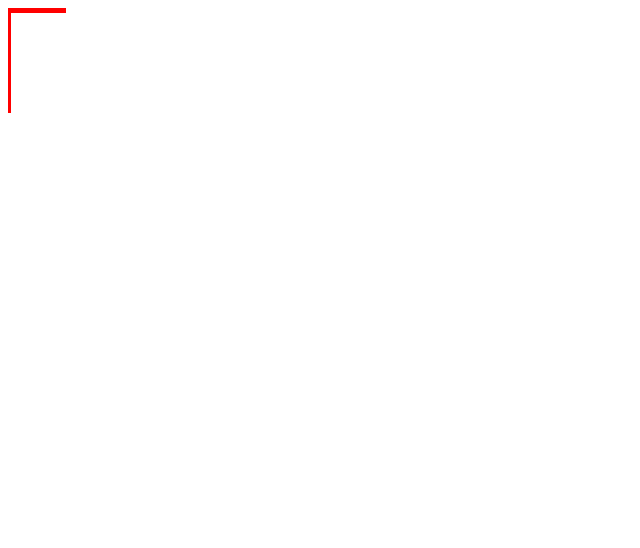
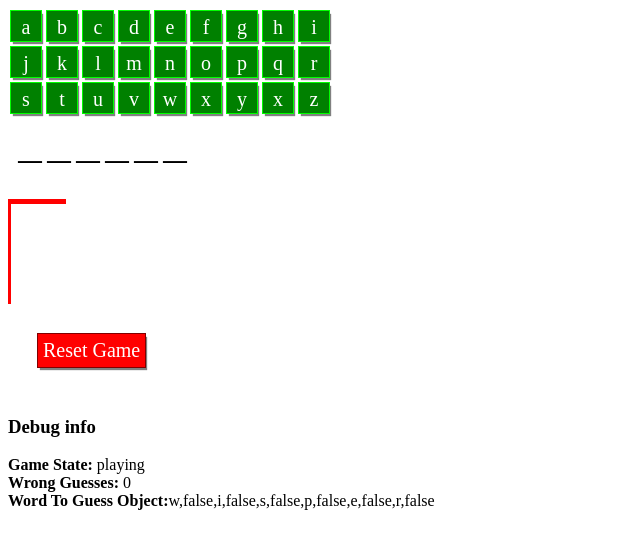
Before and after one commit to Johnesco/hangman, a plain HTML site: page index.html in a window 1280 px wide. Shown: the whole page, without its empty margins (0-640 px from the left). Drawn offline with nearby package versions, Linux system fonts and the light colour scheme.

Commit message:
Convert To OO

```diff
--- a/css/hangman.css
+++ b/css/hangman.css
@@ -17,8 +17,8 @@ div#man {
   color: red;
   font-weight: bold;
   font-size: 17px;
-  height:100px;
   width:50px;
+  min-height:100px;
 }
 
 div#man pre{
@@ -27,10 +27,26 @@ div#man pre{
 }
 
 div#wordDisplay {
+  margin:10px;
   font-family: monospace;
   font-size: 40px;
+  font-weight: bold;
   letter-spacing: 5px;
 }
+
+div#reset{
+  padding: 5px;
+  margin: 30px;
+  display: inline-block;
+  background-color: red;
+  color: white;
+  text-align: center;
+  font-size: 20px;
+  box-shadow: 2px 3px 1px grey;
+  outline: 1px solid maroon;
+}
+
+
 
 div#keyboard div {
   width: 20px;
--- a/index.html
+++ b/index.html
@@ -4,10 +4,13 @@
 <link rel="stylesheet" type="text/css" href="css/hangman.css">
 </head>
 <body>
+	<div style="clear: both" id="keyboard"></div>
+	<div id="wordDisplay"></div><br>
 	<div id="man"></div>
-	<div id="wordDisplay"></div>
 	<div id="gameState"></div>
-	<br>
-	<div style="clear: both" id="keyboard"></div>
+	<div id="reset" class="key" onclick="game.reset();">Reset Game</div>
+	<div id="debug"></div>
+	<script   src="https://code.jquery.com/jquery-2.2.3.min.js"   integrity="sha256-a23g1Nt4dtEYOj7bR+vTu7+T8VP13humZFBJNIYoEJo="   crossorigin="anonymous"></script>
+	<script src="js/hangman.js"></script>
 </body>
 </html>
--- a/js/hangman.js
+++ b/js/hangman.js
@@ -1,111 +1,140 @@
-var input = $('#input'); // text area for input
-var man = $('#man'); // Hangman drawing
-var wordDisplay = $('#wordDisplay'); // word guessed so far display
-var gameState = $('#gameState'); // win or lose section
-var keyboard = $('#keyboard'); // win or lose section
+var $man = $('#man'); // Hangman drawing
+var $wordDisplay = $('#wordDisplay'); // word guessed so far display
+var $gameState = $('#gameState'); // win or lose section
+var $keyboard = $('#keyboard'); // win or lose section
+var $debug = $('#debug'); // win or lose section
 
-var guesses = 0; // Number of wrong guesses made
-var alphabet = ['a', 'b', 'c', 'd', 'e', 'f', 'g', 'h', 'i', 'j', 'k', 'l', 'm', 'n', 'o', 'p', 'q', 'r', 's', 't', 'u', 'v', 'w', 'x', 'y', 'x', 'z'];
-var wordlist = ["wisper", "yodel", "whisky", "popcorn", "shogun", "easter","taxonomy","bluebird","dynamic"];
+var game = {
+  gameState: "playing",
 
-var hangmanArt = // each line counts as a guess
-  [
+  badGuesses: 0,
+
+  hangmanArt: [
     [" | \n"],
     ["(_)\n"],
     ["\\|/\n"],
     [" | \n"],
     ["/ \\\n"]
-  ];
+  ],
 
+  word: [
+    ["a", false]
+  ],
 
-// Converts word into word object to be guessed
-function createWord(phrase) {
-  word = [];
+  wordList: ["wisper", "yodel", "whisky", "popcorn", "shogun", "easter", "taxonomy", "bluebird", "dynamic", "pangea", "mexico"],
+
+  createWord: function(phrase) {
+    game.word = [];
     for (var i = 0; i < phrase.length; i++) {
-    word.push([phrase[i], false])
+      game.word.push([phrase[i], false]);
+      console.log(game.word);
     }
-}
+  },
 
-function createKeyboard(alphabet) {
-
-  for (var i = 0; i < alphabet.length; i++) {
-    var letter = alphabet[i];
-    var key = $("<div></div>").addClass('key');
-    key.html(letter);
-    keyboard.append(key);
-    if ( i%9 === 8 ){
-      keyboard.append("<br>");
-    }
-  }
-
-  keyboard.click(function (e) {
-      var $target = $(e.target);
-      var targetLetter = $target.text(); //e.target.innerHTML;
-      guess(targetLetter);
-    })
-}
-
-// Takes letter and checks to see if word object contains it
-function guess(letter) {
+  guess: function(letter) {
     letterFound = false;
     console.log(letter);
-  for (var i = 0; i < word.length; i++) { // iterate through word for matches, change flag to true
-    if (word[i][0] === letter) {
+    for (var i = 0; i < game.word.length; i++) {
+      if (game.word[i][0] === letter) {
         letterFound = true;
-      word[i][1] = true;
+        game.word[i][1] = true;
       }
     }
 
     if (!letterFound) { // if no letters are found, increment wrong guesses
-    guesses++;
+      game.badGuesses++;
     }
-  drawMan();
-  drawWord();
-  if (guesses > hangmanArt.length) {
-    document.write("<h1>game over</h1>");
-  } else if (isSolved()) {
-    gameState.html("<h1>you win</h1>");
-  }
+    game.updateGameState();
+  },
 
-}
-
-function drawMan() {
+  drawMan: function() {
     var hangmanstate = "";
-  for (var i = 0; i < guesses; i++) {
-    hangmanstate += hangmanArt[i];
+    for (var i = 0; i < game.badGuesses; i++) {
+      hangmanstate += game.hangmanArt[i];
     }
 
     hangman = "<pre>" + hangmanstate + "</pre>";
-  man.html(hangman);
-}
+    $man.html(hangman);
+  },
 
-function drawWord() { // display on screen
-  wordDisplay.html(makeWordString());
-}
+  drawWord: function() { // display on screen
+    $wordDisplay.html(game.makeWordString());
+  },
 
-function isSolved() {
-  for (var i = 0; i < word.length; i++) {
-    if (word[i][1] === false) {
-      return false;
-    }
-  }
-  return true;
-}
-
-function makeWordString() { // iterate word object, show letter if true, dash if false.
+  makeWordString: function() { // iterate word object, show letter if true, dash if false.
     var wordString = "";
-  for (var i = 0; i < word.length; i++) {
-    if (word[i][1]) {
-      wordString = wordString + word[i][0];
+    for (var i = 0; i < game.word.length; i++) {
+      if (game.word[i][1]) {
+        wordString = wordString + game.word[i][0];
       } else {
         wordString = wordString + "_";
       }
     }
     return wordString;
+  },
+
+  isSolved: function() {
+    for (var i = 0; i < game.word.length; i++) {
+      if (game.word[i][1] === false) {
+        return false;
+      }
+    }
+    return true;
+  },
+
+  updateGameState: function() {
+    if (game.badGuesses >= game.hangmanArt.length) { //end game as loss
+      game.drawMan();
+      game.gameState = "lost";
+      $gameState.html("<h1>Game Over</h1>");
+    } else if (game.isSolved()) { // end game as win
+      game.gameState = "won";
+      game.drawWord();
+      $gameState.html("<h1>You Win</h1>");
+    } else { //still playing
+      game.drawMan();
+      game.drawWord();
+    }
+
+    $debug.html(
+               "<h3>Debug info</h3>" +
+               "<b>Game State: </b>" + game.gameState +
+               "<br><b>Wrong Guesses: </b>" + game.badGuesses +
+               "<br><b>Word To Guess Object:</b>" + game.word
+               );
+  },
+
+  reset: function() {
+    keyboardMaker.createKeyboard(keyboardMaker.alphabet);
+    game.createWord(game.wordList[Math.floor(Math.random() * game.wordList.length)]);
+    game.updateGameState();
+    game.state = "playing";
+    game.badGuesses = 0;
+
+  }
+
+}
+
+var keyboardMaker = {
+  alphabet: ['a', 'b', 'c', 'd', 'e', 'f', 'g', 'h', 'i', 'j', 'k', 'l', 'm', 'n', 'o', 'p', 'q', 'r', 's', 't', 'u', 'v', 'w', 'x', 'y', 'x', 'z'],
+  createKeyboard: function(alphabet) {
+    $keyboard.html("");
+    for (var i = 0; i < alphabet.length; i++) {
+      var letter = alphabet[i];
+      var key = $("<div></div>").addClass('key');
+      key.html(letter);
+      $keyboard.append(key);
+      if (i % 9 === 8) {
+        $keyboard.append("<br>");
+      }
+    }
+    $keyboard.click(function(e) {
+      var $target = $(e.target);
+      var targetLetter = $target.text(); //e.target.innerHTML;
+      game.guess(targetLetter);
+    })
+  },
 }
 
 // Main
-createKeyboard(alphabet);
-createWord(wordlist[Math.floor(Math.random() * wordlist.length)]);
-drawMan();
-drawWord();
+game.reset();
```
Also changed, not shown: 1 other file. Lines whose indentation alone changed are shown as unchanged.
